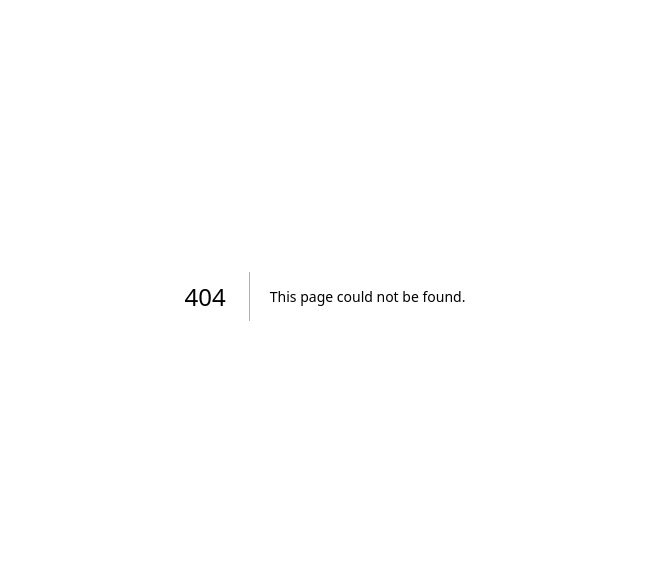
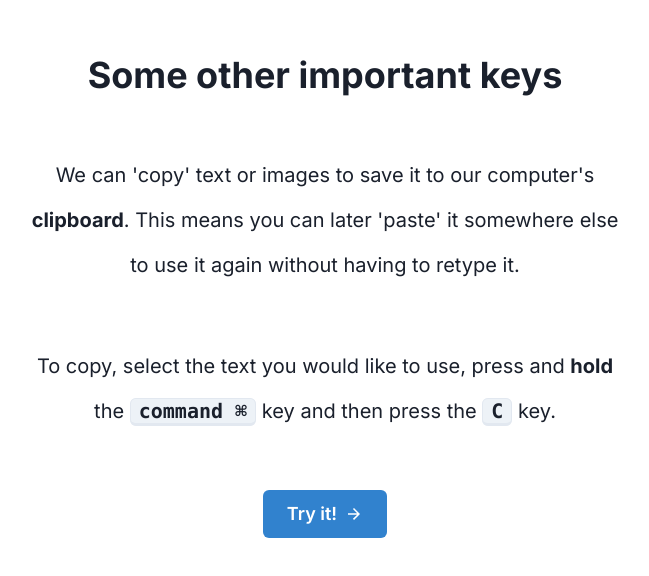
Before and after one commit to zachb1807/WeAllCode_Intro, a Next.js app: page /keyboard/other-keys in a window 1280 px wide. Before the commit this address had no page. Shown: the part 104-680 px from the top of the page, without its empty margins (315-964 px from the left). Built offline with nearby package versions, Linux system fonts and the light colour scheme.

Commit message:
Start other keys page

```diff
--- a/app/clipboard/demo/page.tsx
+++ b/app/clipboard/demo/page.tsx
@@ -106,7 +106,7 @@ export default function Home() {
                         <Box h='10' />
                         <Container centerContent>
                             {pasted ?
-                                <Link href='/keyboard/paste/info'>
+                                <Link href='/keyboard/other-keys'>
                                     <Button colorScheme="blue" size="lg" rightIcon={<ArrowForwardIcon />}>Continue!</Button>
                                 </Link>
                                 :
--- /dev/null
+++ b/app/keyboard/other-keys/page.tsx
@@ -0,0 +1,41 @@
+'use client'
+
+// import Image from "next/image";
+import { Inter } from "next/font/google";
+import { Container, AbsoluteCenter, Text, Box, Button } from '@chakra-ui/react'
+import { useRouter } from 'next/navigation'
+import { Heading } from '@chakra-ui/react'
+import { ArrowForwardIcon } from '@chakra-ui/icons'
+import { Image } from '@chakra-ui/react'
+import { Kbd } from '@chakra-ui/react'
+import { use, useEffect, useState } from "react";
+import { CheckIcon } from '@chakra-ui/icons'
+import Link from "next/link";
+
+
+const inter = Inter({ subsets: ["latin"] });
+
+export default function Home() {
+  const router = useRouter()
+
+  return (
+    <AbsoluteCenter>
+      <Container centerContent className={`${inter.className}`} maxW='container.xl'>
+        <Heading variant="disable_font" className="shadow-2x">Some other important keys</Heading>
+        <Box h='14' />
+        <Text fontSize={'xl'} align={'center'} lineHeight={'45px'}>
+          We can &apos;copy&apos; text or images to save it to our computer&apos;s <b>clipboard</b>. This means you can later &apos;paste&apos; it somewhere else to use it again without having to retype it.
+        </Text>
+        <Box h='14' />
+        <Text fontSize={'xl'} align={'center'} lineHeight={'45px'}>
+          To copy, select the text you would like to use, press and <b>hold</b> the <Kbd fontSize={'20px'}>command ⌘</Kbd> key and then press the <Kbd fontSize={'20px'}>C</Kbd> key.
+        </Text>
+        <Box h='14' />
+        <Link href="/keyboard/copy">
+          <Button colorScheme="blue" size="lg" rightIcon={<ArrowForwardIcon />}>Try it!</Button>
+        </Link>
+
+      </Container>
+    </AbsoluteCenter>
+  );
+}
```
